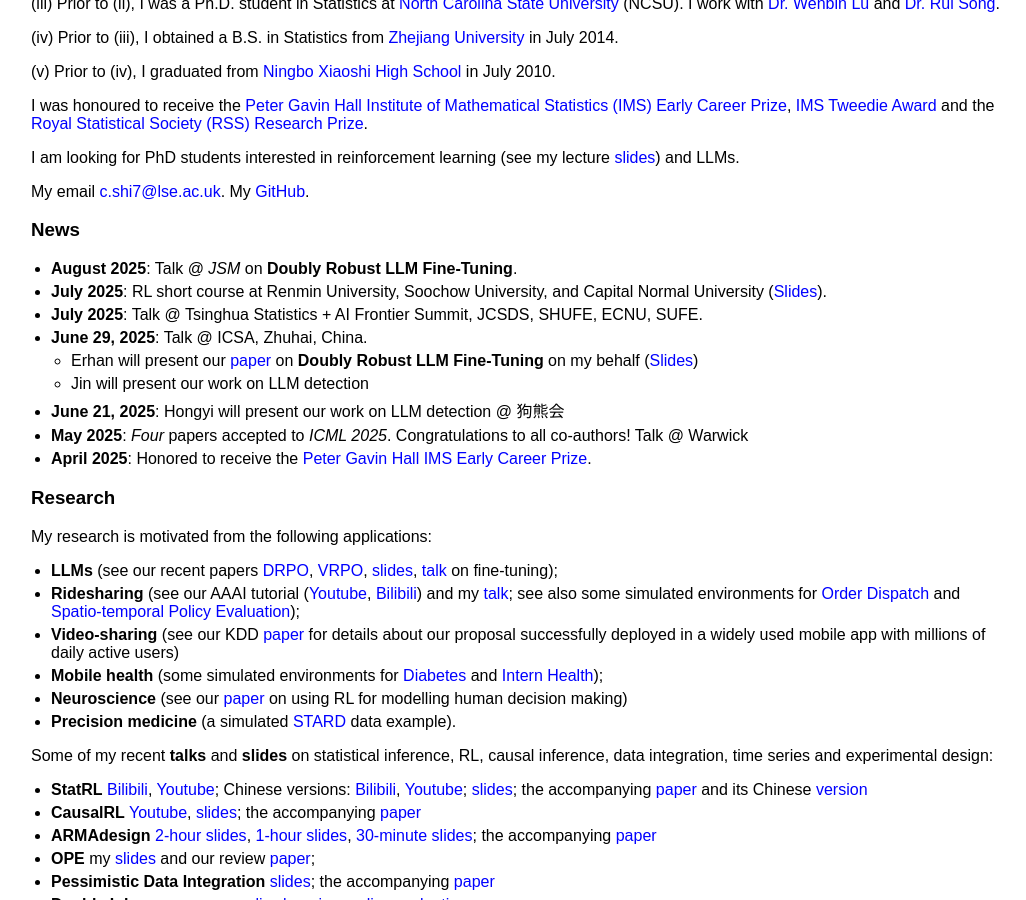
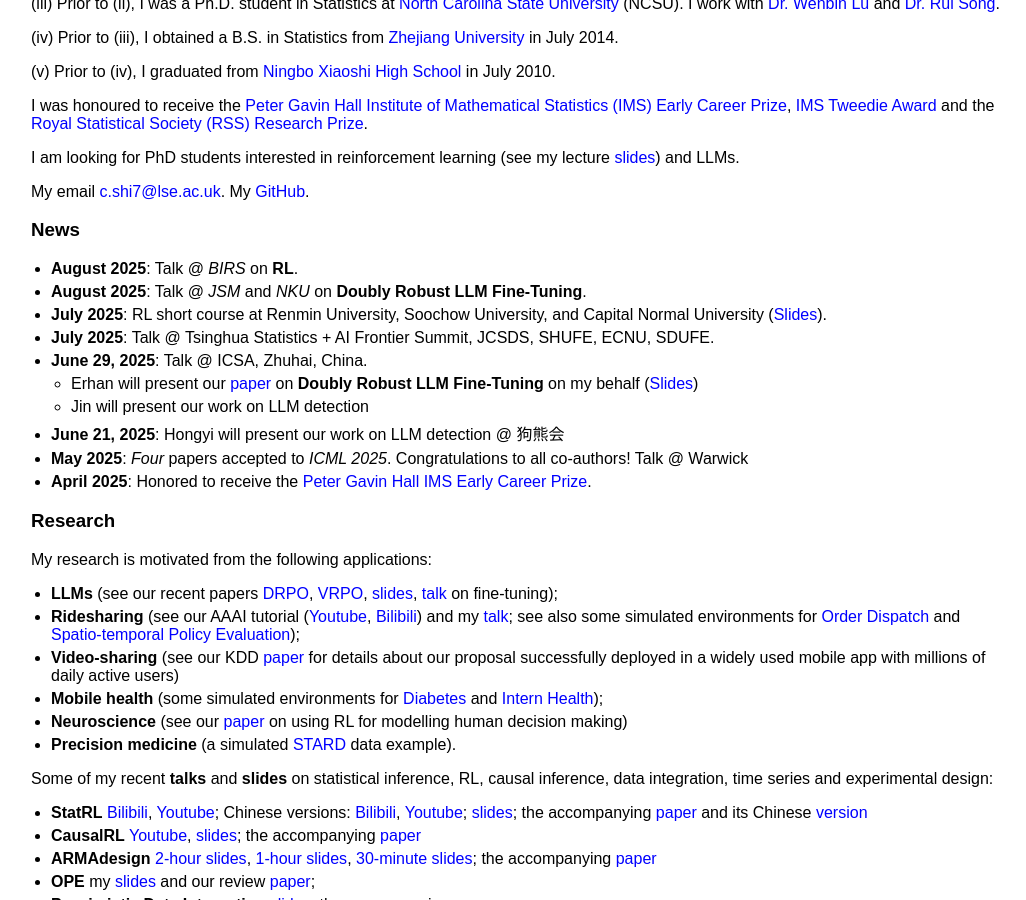
Before and after one commit to callmespring/callmespring.github.io, a Jekyll site: the page built from index.md, in a window 1280 px wide and 900 px high, scrolled down 981 px. Shown: the whole window, without its empty margins (109-1135 px from the left). Built offline with Jekyll 4.4.1, drawn with Linux system fonts in a browser that asks for light colours.

Commit message:
Update index.md

```diff
--- a/index.md
+++ b/index.md
@@ -28,9 +28,10 @@
 
 ### News
 
-- **August 2025**: Talk @ *JSM* on **Doubly Robust LLM Fine-Tuning**.
+- **August 2025**: Talk @ *BIRS* on **RL**.
+- **August 2025**: Talk @ *JSM* and *NKU* on **Doubly Robust LLM Fine-Tuning**.
 - **July 2025**: RL short course at Renmin University, Soochow University, and Capital Normal University ([Slides](https://github.com/callmespring/RL-short-course)).
-- **July 2025**: Talk @ Tsinghua Statistics + AI Frontier Summit, JCSDS, SHUFE, ECNU, SUFE.
+- **July 2025**: Talk @ Tsinghua Statistics + AI Frontier Summit, JCSDS, SHUFE, ECNU, SDUFE.
 - **June 29, 2025**: Talk @ ICSA, Zhuhai, China.
   * Erhan will present our [paper](https://arxiv.org/pdf/2506.01183) on **Doubly Robust LLM Fine-Tuning** on my behalf ([Slides](https://callmespring.github.io/slides/DRPO.pdf))
   * Jin will present our work on LLM detection
```
